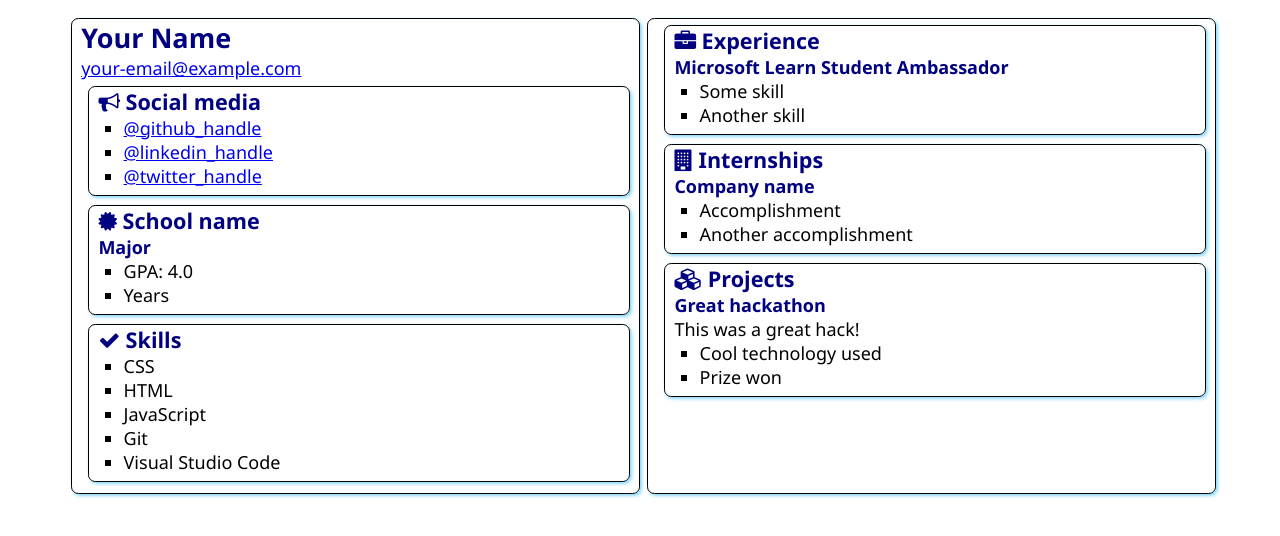
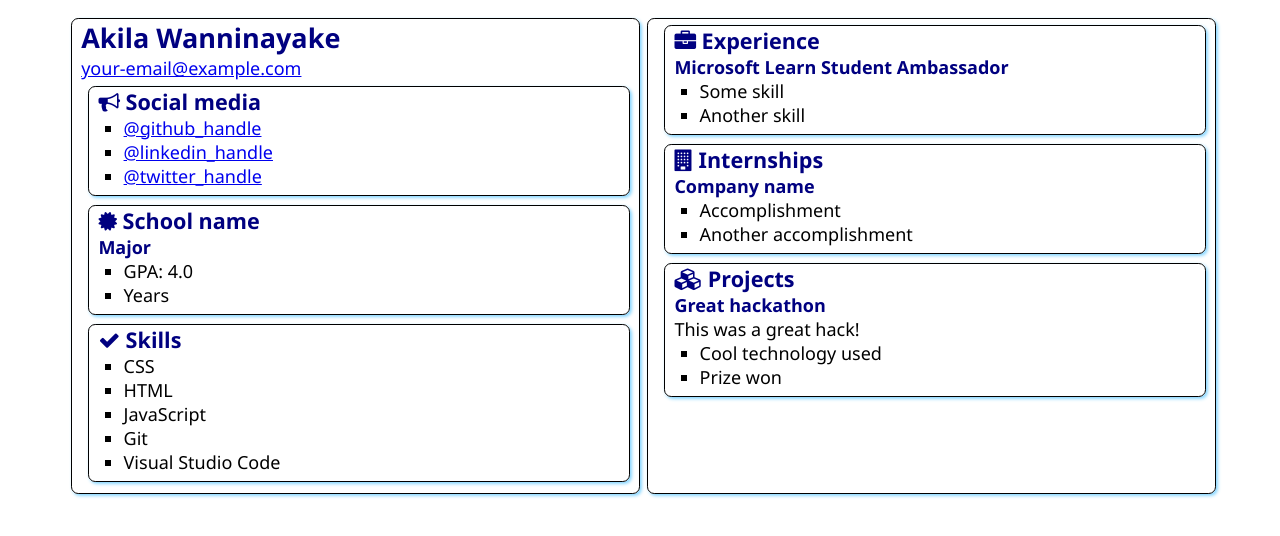
Before and after one commit to Akila618/SATechnicalOnboarding, a plain HTML site: page src/index.html in a window 1280 px wide. Drawn offline with Linux system fonts and the light colour scheme.

Commit message:
Added my name.
I changed my name in the resume as Akila.

```diff
--- a/src/index.html
+++ b/src/index.html
@@ -12,7 +12,7 @@
 <body>
     <main>
         <article class="box">
-            <h1>Your Name</h1>
+            <h1>Akila Wanninayake</h1>
             <div><a href="mailto:your.email@example.com">your-email@example.com</a></div>
 
             <section class="box">
```
